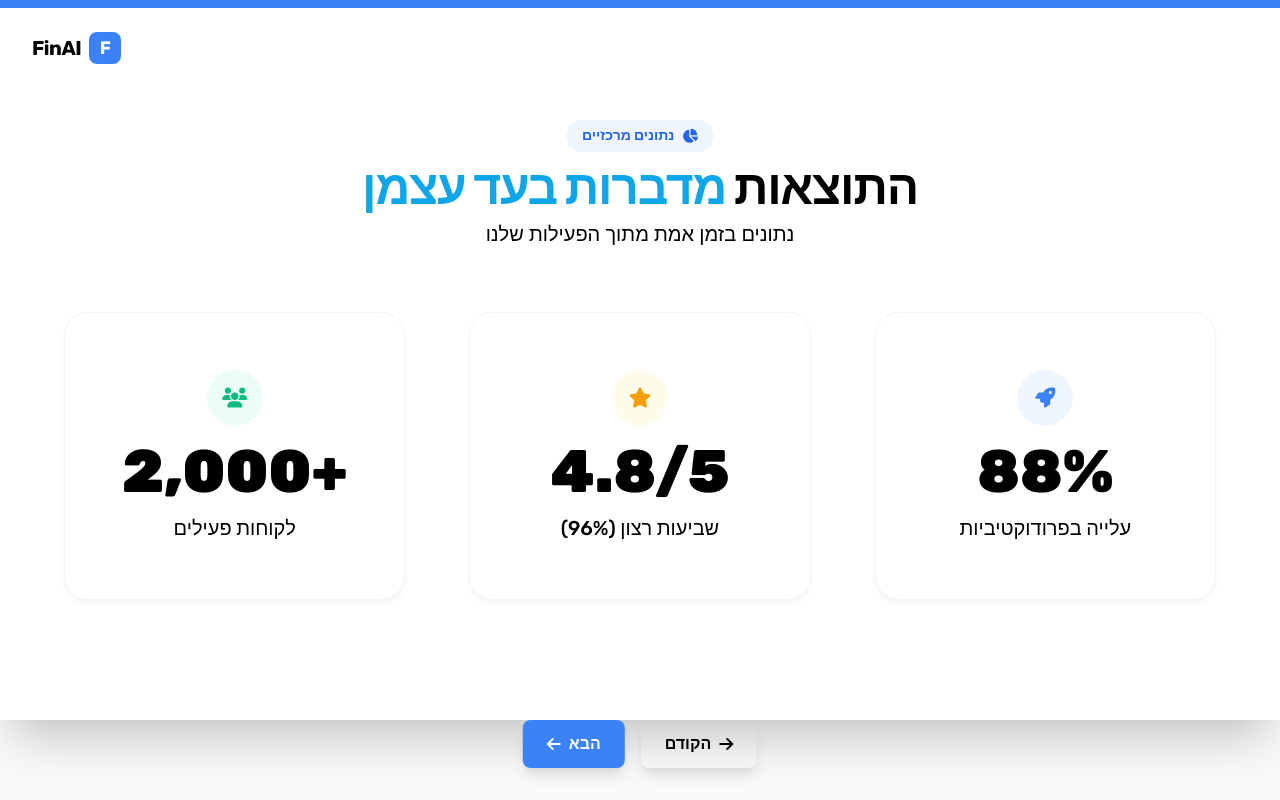
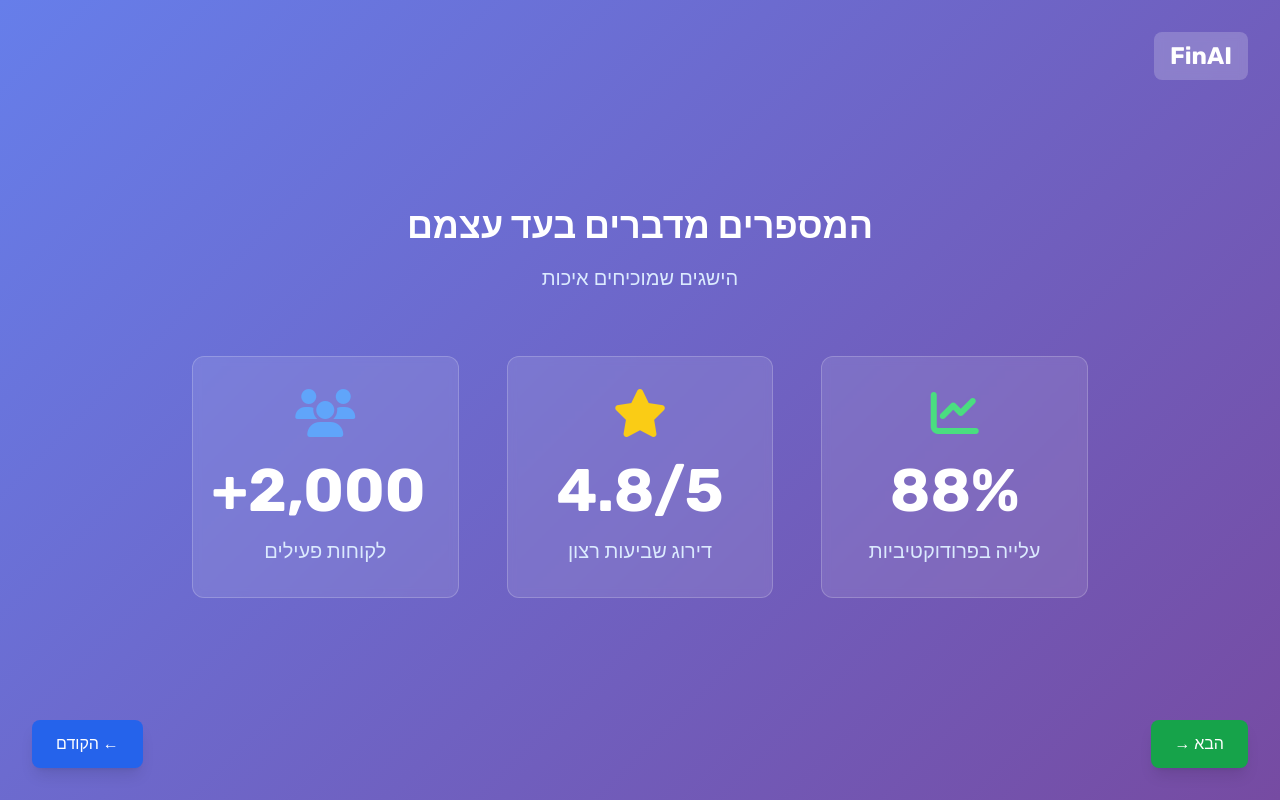
Before and after one commit to nitzanFinAI/FinAI-Partnership, a plain HTML site: page slide2.html in a window 1280 px wide. Drawn offline with nearby package versions, Linux system fonts and the light colour scheme.

Commit message:
slide2.html

```diff
--- a/slide2.html
+++ b/slide2.html
@@ -1,113 +1,82 @@
 <!DOCTYPE html>
-<html dir="rtl" lang="he">
+<html lang="he" dir="rtl">
 <head>
-<meta charset="utf-8"/>
-<meta content="width=1280, height=720, initial-scale=1.0" name="viewport"/>
-<title>FinAI - נתונים מרכזיים</title>
-<link href="https://cdn.jsdelivr.net/npm/tailwindcss@2.2.19/dist/tailwind.min.css" rel="stylesheet"/>
-<link href="https://cdn.jsdelivr.net/npm/@fortawesome/fontawesome-free@6.4.0/css/all.min.css" rel="stylesheet"/>
-<link href="https://fonts.googleapis.com/css2?family=Rubik:wght@300;400;500;700;900&display=swap" rel="stylesheet"/>
+    <meta charset="UTF-8">
+    <meta name="viewport" content="width=device-width, initial-scale=1.0">
+    <title>FinAI - שותפות עסקית</title>
+    <script src="https://cdn.tailwindcss.com"></script>
+    <link href="https://fonts.googleapis.com/css2?family=Rubik:wght@300;400;500;600;700&display=swap" rel="stylesheet">
+    <link rel="stylesheet" href="https://cdnjs.cloudflare.com/ajax/libs/font-awesome/6.4.0/css/all.min.css">
+    <script>
+        tailwind.config = {
+            theme: {
+                extend: {
+                    fontFamily: {
+                        'rubik': ['Rubik', 'sans-serif'],
+                    }
+                }
+            }
+        }
+    </script>
     <style>
-body {
-    font-family: 'Rubik', sans-serif;
-    margin: 0;
-    padding: 0;
-    background-color: #f8fafc;
-}
-.slide-container {
-    width: 1280px;
-    height: 720px;
-    position: relative;
-    overflow: hidden;
-    display: flex;
-    flex-direction: column;
-    background-color: #ffffff;
-    margin: 0 auto;
-}
-.text-finai-blue { color: #0ea5e9; }
-.bg-finai-blue { background-color: #0ea5e9; }
-.text-finai-dark { color: #0f172a; }
-.bg-finai-light { background-color: #e0f2fe; }
-.blob-shape {
-    position: absolute;
-    border-radius: 50%;
-    z-index: 0;
-}
-.kpi-card {
-    background: white;
-    border-radius: 1.5rem;
-    box-shadow: 0 4px 6px -1px rgba(0, 0, 0, 0.05);
-    border: 1px solid #f1f5f9;
-    transition: all 0.3s ease;
-    height: 100%;
-    display: flex;
-    flex-direction: column;
-    align-items: center;
-    justify-content: center;
-    text-align: center;
-    position: relative;
-    overflow: hidden;
-    padding: 1.5rem;
-}
-.kpi-card:hover {
-    transform: translateY(-5px);
-    box-shadow: 0 20px 25px -5px rgba(0, 0, 0, 0.1);
+        body { font-family: 'Rubik', sans-serif; }
+        .gradient-bg { background: linear-gradient(135deg, #667eea 0%, #764ba2 100%); }
+        .slide-enter { animation: slideIn 0.5s ease-out; }
+        @keyframes slideIn {
+            from { opacity: 0; transform: translateY(30px); }
+            to { opacity: 1; transform: translateY(0); }
         }
     </style>
 </head>
-<body>
-<div class="slide-container shadow-2xl">
-<div class="absolute top-8 left-8 z-30 flex items-center gap-2">
-<div class="w-8 h-8 rounded-lg bg-blue-500 flex items-center justify-center text-white font-bold text-lg">F</div>
-<span class="text-xl font-bold text-slate-800 tracking-tight">FinAI</span>
+<body class="gradient-bg min-h-screen text-white">
+    <!-- FinAI Logo -->
+    <div class="absolute top-8 right-8 z-10">
+        <div class="bg-white/20 backdrop-blur-sm rounded-lg px-4 py-2">
+            <span class="text-2xl font-bold text-white">FinAI</span>
         </div>
-<div class="blob-shape bg-blue-50 w-[800px] h-[800px] -top-40 -right-40 opacity-40"></div>
-<div class="blob-shape bg-slate-50 w-[600px] h-[600px] -bottom-20 -left-20 opacity-60"></div>
-<div class="absolute top-0 right-0 w-full h-2 bg-blue-500 z-20"></div>
-<div class="relative z-10 flex-1 flex flex-col px-16 py-10 justify-center">
-<div class="text-center mb-16">
-<div class="inline-flex items-center gap-2 px-4 py-1.5 bg-blue-50 text-blue-600 rounded-full text-sm font-semibold mb-3">
-<i class="fa-solid fa-chart-pie"></i>
-<p>נתונים מרכזיים</p>
     </div>
-<h1 class="text-5xl font-black text-slate-800 tracking-tight">
-התוצאות <span class="text-finai-blue">מדברות בעד עצמן</span>
+
+
+<div class="container mx-auto px-8 py-16 h-screen flex flex-col justify-center items-center">
+    <div class="text-center slide-enter max-w-4xl mx-auto">
+        <h1 class="text-4xl font-bold mb-4 leading-tight">
+            המספרים מדברים בעד עצמם
         </h1>
-<p class="text-xl text-slate-500 mt-2 font-light">נתונים בזמן אמת מתוך הפעילות שלנו</p>
+        <h2 class="text-xl font-light mb-16 text-blue-100">
+            הישגים שמוכיחים איכות
+        </h2>
+
+        <div class="grid grid-cols-1 md:grid-cols-3 gap-12 justify-center">
+            <div class="text-center bg-white/10 backdrop-blur-sm rounded-xl p-8 border border-white/20 hover:bg-white/20 transition-all duration-300">
+                <i class="fas fa-chart-line text-5xl mb-6 text-green-400"></i>
+                <div class="text-6xl font-bold mb-4 text-white">88%</div>
+                <p class="text-xl text-blue-100 font-medium">עלייה בפרודוקטיביות</p>
             </div>
-<div class="w-full max-w-6xl mx-auto">
-<div class="grid grid-cols-3 gap-16 h-72">
-<div class="kpi-card bg-white rounded-3xl shadow-lg p-8 flex flex-col items-center justify-center text-center hover:shadow-xl transition-all duration-300 border border-slate-100">
-<div class="w-14 h-14 bg-blue-50 text-blue-500 rounded-full flex items-center justify-center text-xl mb-4">
-<i class="fa-solid fa-rocket"></i>
+
+            <div class="text-center bg-white/10 backdrop-blur-sm rounded-xl p-8 border border-white/20 hover:bg-white/20 transition-all duration-300">
+                <i class="fas fa-star text-5xl mb-6 text-yellow-400"></i>
+                <div class="text-6xl font-bold mb-4 text-white">4.8/5</div>
+                <p class="text-xl text-blue-100 font-medium">דירוג שביעות רצון</p>
             </div>
-<h2 class="text-6xl font-black text-slate-800 mb-3">88%</h2>
-<p class="text-xl font-medium text-slate-500">עלייה בפרודוקטיביות</p>
-</div>
-<div class="kpi-card bg-white rounded-3xl shadow-lg p-8 flex flex-col items-center justify-center text-center hover:shadow-xl transition-all duration-300 border border-slate-100">
-<div class="w-14 h-14 bg-yellow-50 text-yellow-500 rounded-full flex items-center justify-center text-xl mb-4">
-<i class="fa-solid fa-star"></i>
-</div>
-<h2 class="text-6xl font-black text-slate-800 mb-3">4.8/5</h2>
-<p class="text-xl font-medium text-slate-500">שביעות רצון (96%)</p>
-</div>
-<div class="kpi-card bg-white rounded-3xl shadow-lg p-8 flex flex-col items-center justify-center text-center hover:shadow-xl transition-all duration-300 border border-slate-100">
-<div class="w-14 h-14 bg-green-50 text-green-500 rounded-full flex items-center justify-center text-xl mb-4">
-<i class="fa-solid fa-users"></i>
-</div>
-<h2 class="text-6xl font-black text-slate-800 mb-3">+2,000</h2>
-<p class="text-xl font-medium text-slate-500">לקוחות פעילים</p>
+
+            <div class="text-center bg-white/10 backdrop-blur-sm rounded-xl p-8 border border-white/20 hover:bg-white/20 transition-all duration-300">
+                <i class="fas fa-users text-5xl mb-6 text-blue-400"></i>
+                <div class="text-6xl font-bold mb-4 text-white">2,000+</div>
+                <p class="text-xl text-blue-100 font-medium">לקוחות פעילים</p>
             </div>
         </div>
     </div>
 </div>
-</div>
-<div class="absolute bottom-8 left-1/2 transform -translate-x-1/2 flex items-center gap-4 z-50">
-    <a href="index.html" class="inline-flex items-center gap-2 px-6 py-3 bg-slate-200 text-slate-700 font-bold rounded-lg shadow-lg hover:bg-slate-300 transition-all duration-300">
-        <i class="fa-solid fa-arrow-right"></i> הקודם
-    </a>
-    <a href="slide3.html" class="inline-flex items-center gap-2 px-6 py-3 bg-blue-500 text-white font-bold rounded-lg shadow-lg hover:bg-blue-600 transition-all duration-300">
-        הבא <i class="fa-solid fa-arrow-left"></i>
-    </a></div>
+
+
+
+        <button onclick="window.location.href='index.html'"
+                class="fixed bottom-8 left-8 bg-blue-600 hover:bg-blue-700 text-white px-6 py-3 rounded-lg font-medium transition-colors duration-200 shadow-lg">
+            ← הקודם
+        </button>
+        <button onclick="window.location.href='slide3.html'"
+                class="fixed bottom-8 right-8 bg-green-600 hover:bg-green-700 text-white px-6 py-3 rounded-lg font-medium transition-colors duration-200 shadow-lg">
+            הבא →
+        </button>
 </body>
 </html>
```
Lines whose indentation alone changed are shown as unchanged.
